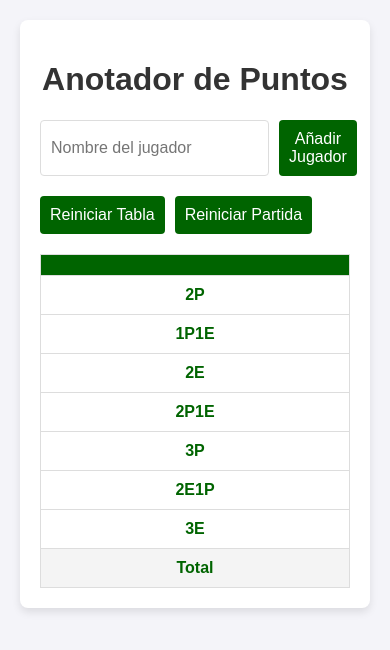
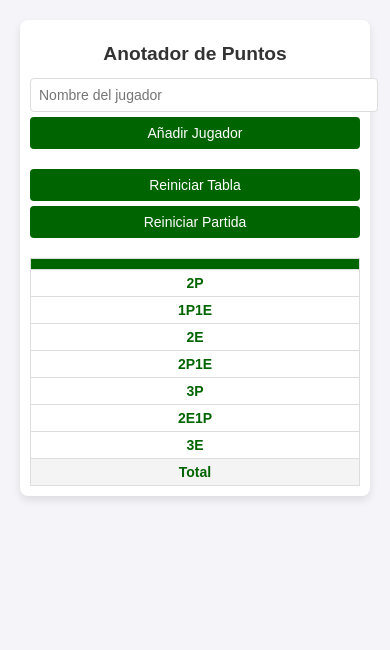
Before and after one commit to GonzaloGhizzoni/anotadorArgentino, a plain HTML site: page src/7manos/index.html in a window 390 px wide. Drawn offline with Linux system fonts and the light colour scheme.

Commit message:
added media queries

```diff
--- a/src/7manos/sieteManos.css
+++ b/src/7manos/sieteManos.css
@@ -74,6 +74,51 @@ table th {
 
 /* Estilo para la primera columna */
 #tablaJugadores td:first-child, #tablaJugadores th:first-child {
-    color: darkgreen; /* Cambia este valor al color que prefieras */
+    color: darkgreen;
     font-weight: bold;
 }
+
+/* Puntos de quiebre */
+@media (max-width: 768px) {
+    .container {
+        padding: 10px;
+    }
+
+    h1 {
+        font-size: 1.5rem;
+    }
+
+    .input-container, .button-container {
+        flex-direction: column; /* Cambia a columna en pantallas pequeñas */
+        gap: 5px;
+    }
+
+    .input-container input, .input-container button, .button-container button {
+        width: 100%; /* Botones e input ocupan todo el ancho */
+    }
+
+    table th, table td {
+        padding: 5px; /* Reduce el padding para tablas más compactas */
+        font-size: 14px; /* Reduce el tamaño de texto */
+    }
+}
+
+@media (max-width: 480px) {
+    h1 {
+        font-size: 1.2rem;
+    }
+
+    table {
+        font-size: 12px; /* Fuente aún más pequeña en pantallas muy pequeñas */
+    }
+
+    .input-container input {
+        font-size: 14px;
+        padding: 8px;
+    }
+
+    .input-container button, .button-container button {
+        font-size: 14px;
+        padding: 8px;
+    }
+}
```
